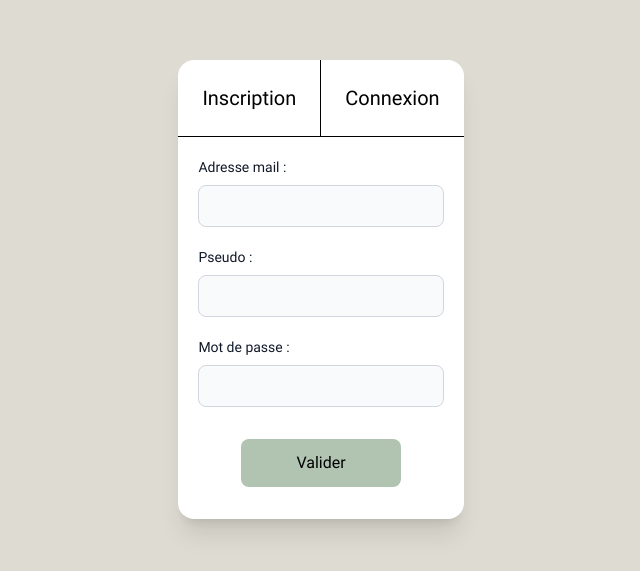
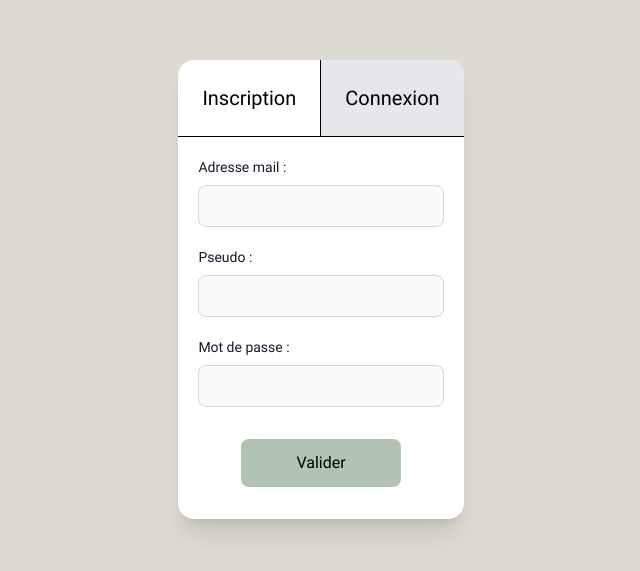
Before and after one commit to ArnaudDefrancq/blog, a React (Vite) app in the folder Front/: page / in a window 1280 px wide. Shown: the part 111-682 px from the top of the page, without its empty margins (319-959 px from the left). Built offline with nearby package versions, Linux system fonts and the light colour scheme.

Commit message:
[~] Connexion : Petite modif du style avec ajout d'un bg sur les btn inscription et connexion

```diff
--- a/Front/src/Components/connectionPage/Connection.tsx
+++ b/Front/src/Components/connectionPage/Connection.tsx
@@ -17,10 +17,10 @@ const Connection: React.FunctionComponent = () => {
       <section className='flex items-center justify-center min-h-screen bg-colorOne m-auto'>
         <div className='flex flex-col bg-white shadow-xl rounded-2xl'>
           <div className='flex justify-evenly'>
-            <button className='cursor-pointer text-xl p-6 border-b-1 ' onClick={(e) => handleClick(e)} id='signUp'>
+            <button className={!modal ? 'cursor-pointer text-xl p-6 border-b-1' : 'cursor-pointer text-xl p-6 border-b-1 bg-gray-200 rounded-tl-2xl'}  onClick={(e) => handleClick(e)} id='signUp'>
               Inscription
             </button>
-            <button className='cursor-pointer text-xl p-6 border-l-1 border-b-1' onClick={(e) => handleClick(e)} id='signIn'>
+            <button className={!modal ? 'cursor-pointer text-xl p-6 border-b-1 border-l-1 bg-gray-200 rounded-tr-2xl' : 'cursor-pointer text-xl p-6 border-b-1 border-l-1'} onClick={(e) => handleClick(e)} id='signIn'>
               Connexion
             </button>
           </div>
```
